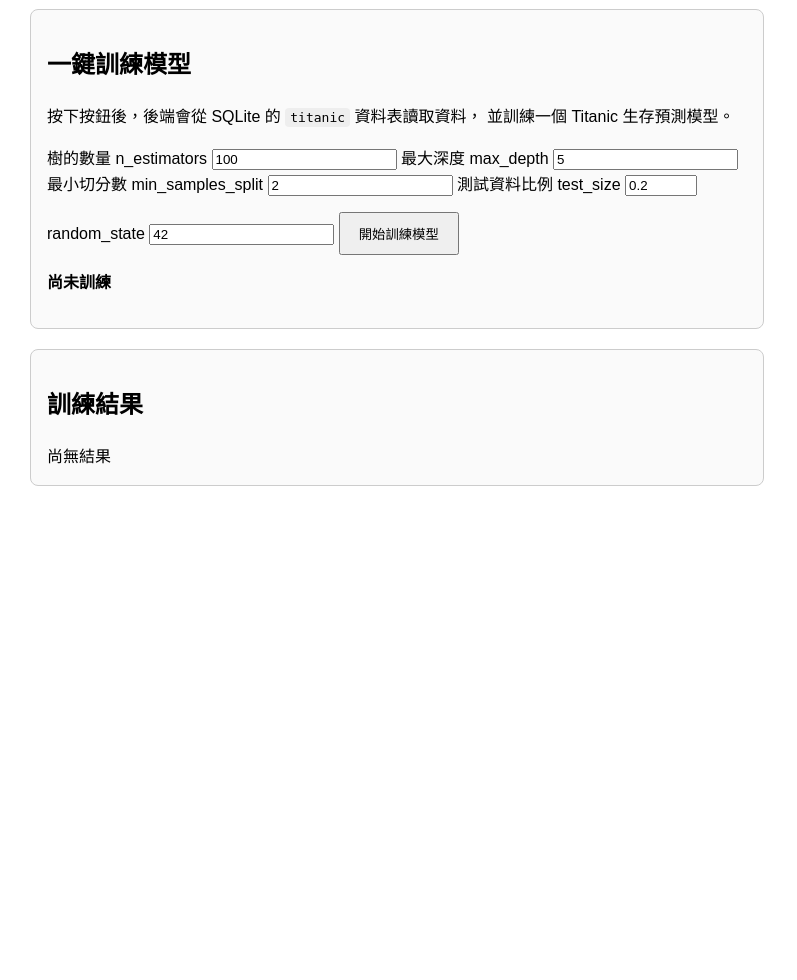
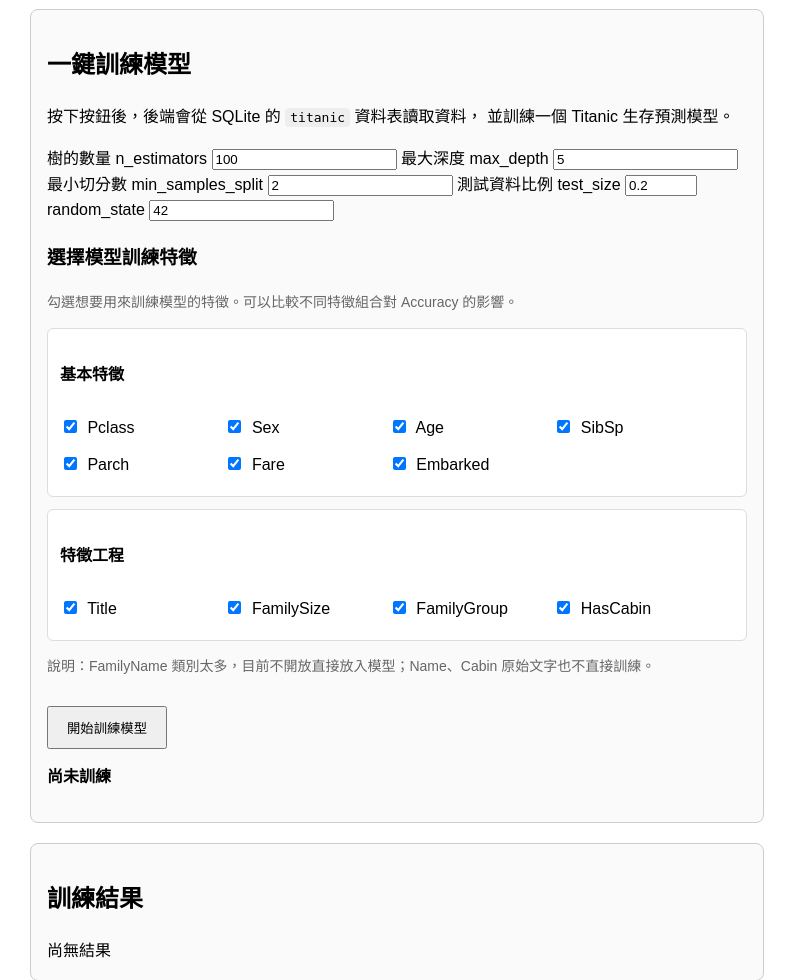
Before and after one commit to likaisuwork9616/Kai_ML_Ajax_titanic, a Flask app: page /ml in a window 1280 px wide. Shown: the part 249-1229 px from the top of the page, without its empty margins (0-797 px from the left). Before the commit the page ends 735 px from the top, so only its background shows below. Run offline with Flask 3, Linux system fonts and the light colour scheme.

Commit message:
增加選擇特徵功能

```diff
--- a/app.py
+++ b/app.py
@@ -22,6 +22,55 @@ MODEL_DIR = "models"
 MODEL_PATH = os.path.join(MODEL_DIR, "titanic_model.joblib")
 MODEL_INFO_PATH = os.path.join(MODEL_DIR, "model_info.json")
 
+# ============================================================
+# 允許使用者在 /ml 頁面勾選的模型特徵
+# ============================================================
+
+ALLOWED_MODEL_FEATURES = [
+    "Pclass",
+    "Sex",
+    "Age",
+    "SibSp",
+    "Parch",
+    "Fare",
+    "Embarked",
+    "Title",
+    "FamilySize",
+    "FamilyGroup",
+    "HasCabin"
+]
+
+DEFAULT_MODEL_FEATURES = [
+    "Pclass",
+    "Sex",
+    "Age",
+    "SibSp",
+    "Parch",
+    "Fare",
+    "Embarked",
+    "Title",
+    "FamilySize",
+    "FamilyGroup",
+    "HasCabin"
+]
+
+CATEGORICAL_FEATURES = [
+    "Sex",
+    "Embarked",
+    "Title",
+    "FamilyGroup"
+]
+
+NUMERIC_FEATURES = [
+    "Pclass",
+    "Age",
+    "SibSp",
+    "Parch",
+    "Fare",
+    "FamilySize",
+    "HasCabin"
+]
+
 # 這裡我們直接在全域讀取資料庫，這樣在每個 route 就可以直接使用 db 來存取資料庫了。
 db = sqlite3.connect(DATABASE, check_same_thread=False)
 
@@ -42,6 +91,35 @@ db.row_factory = sqlite3.Row
 
 def row_to_dict(row):
     return dict(row)
+
+def validate_selected_features(selected_features):
+    """
+    檢查使用者從前端勾選的特徵是否合法。
+
+    規則：
+    1. 如果沒有傳 selected_features，就使用 DEFAULT_MODEL_FEATURES
+    2. 至少要選 1 個特徵
+    3. 只能選 ALLOWED_MODEL_FEATURES 裡面的特徵
+    """
+
+    if selected_features is None:
+        return DEFAULT_MODEL_FEATURES
+
+    if not isinstance(selected_features, list):
+        raise ValueError("selected_features 必須是 list 格式")
+
+    if len(selected_features) == 0:
+        raise ValueError("請至少選擇 1 個模型特徵")
+
+    invalid_features = [
+        feature for feature in selected_features
+        if feature not in ALLOWED_MODEL_FEATURES
+    ]
+
+    if len(invalid_features) > 0:
+        raise ValueError(f"不允許使用的特徵：{invalid_features}")
+
+    return selected_features
 
 def add_title_feature(df):
     """
@@ -172,9 +250,14 @@ def save_model_info(info):
 # 2-1. 小工具：Titanic 資料前處理
 # ============================================================
 
-def preprocess_titanic_train_data(df):
+def preprocess_titanic_train_data(df, selected_features=None):
     """
     訓練模型用的資料前處理函式。
+
+    這版支援：
+    1. 使用者自選特徵
+    2. 自動加入特徵工程
+    3. 只對被選到的類別欄位做 one-hot encoding
 
     回傳：
     X：處理後特徵
@@ -185,100 +268,81 @@ def preprocess_titanic_train_data(df):
     df = df.copy()
 
     # ----------------------------
-    # 1. 加入特徵工程
+    # 1. 檢查使用者選擇的特徵
+    # ----------------------------
+    selected_features = validate_selected_features(selected_features)
+
+    # ----------------------------
+    # 2. 加入特徵工程
     # 會新增：
     # Title、FamilyName、FamilySize、FamilyGroup、HasCabin
     # ----------------------------
     df = add_feature_engineering(df)
 
     # ----------------------------
-    # 2. 目標欄位 y：是否生還
+    # 3. 目標欄位 y：是否生還
     # ----------------------------
     y = df["Survived"]
 
     # ----------------------------
-    # 3. 明確指定模型要使用的特徵
-    # 注意：
-    # FamilyName 暫時不放進模型，因為類別太多
-    # Name / Cabin 原始文字也不直接放進模型
+    # 4. 根據使用者選擇的特徵建立 X
     # ----------------------------
-    feature_columns = [
-        "Pclass",
-        "Sex",
-        "Age",
-        "SibSp",
-        "Parch",
-        "Fare",
-        "Embarked",
-        "Title",
-        "FamilySize",
-        "FamilyGroup",
-        "HasCabin"
+    X = df[selected_features].copy()
+
+    # ----------------------------
+    # 5. 根據 selected_features 判斷哪些是類別欄位、哪些是數值欄位
+    # ----------------------------
+    selected_categorical_columns = [
+        column for column in CATEGORICAL_FEATURES
+        if column in selected_features
     ]
 
-    X = df[feature_columns]
+    selected_numeric_columns = [
+        column for column in NUMERIC_FEATURES
+        if column in selected_features
+    ]
 
     # ----------------------------
-    # 4. 記錄訓練時的補值策略
+    # 6. 記錄訓練時的補值策略
+    # 只有被選到的欄位才需要記錄
     # ----------------------------
-    age_median = X["Age"].median()
-    fare_median = X["Fare"].median()
-    embarked_mode = X["Embarked"].mode()[0]
-
     preprocessing_info = {
-        "age_fill_value": float(age_median),
-        "fare_fill_value": float(fare_median),
-        "embarked_fill_value": embarked_mode,
-
-        # 這些欄位會做 one-hot encoding
-        "categorical_columns": [
-            "Sex",
-            "Embarked",
-            "Title",
-            "FamilyGroup"
-        ],
-
-        # 這些欄位保留為數值
-        "numeric_columns": [
-            "Pclass",
-            "Age",
-            "SibSp",
-            "Parch",
-            "Fare",
-            "FamilySize",
-            "HasCabin"
-        ],
-
-        # 記錄原始模型特徵，方便之後 debug / README 說明
-        "raw_feature_columns": feature_columns
+        "selected_features": selected_features,
+        "categorical_columns": selected_categorical_columns,
+        "numeric_columns": selected_numeric_columns,
+        "raw_feature_columns": selected_features
     }
 
-    # ----------------------------
-    # 5. 缺失值處理
-    # ----------------------------
-    X = X.copy()
+    if "Age" in X.columns:
+        age_median = X["Age"].median()
+        X["Age"] = X["Age"].fillna(age_median)
+        preprocessing_info["age_fill_value"] = float(age_median)
 
-    X["Age"] = X["Age"].fillna(age_median)
-    X["Fare"] = X["Fare"].fillna(fare_median)
-    X["Embarked"] = X["Embarked"].fillna(embarked_mode)
+    if "Fare" in X.columns:
+        fare_median = X["Fare"].median()
+        X["Fare"] = X["Fare"].fillna(fare_median)
+        preprocessing_info["fare_fill_value"] = float(fare_median)
 
-    # Title / FamilyGroup 理論上由特徵工程產生，不應該缺失
-    # 但這裡保險處理，避免未來資料格式異常
-    X["Title"] = X["Title"].fillna("Rare")
-    X["FamilyGroup"] = X["FamilyGroup"].fillna("Alone")
+    if "Embarked" in X.columns:
+        embarked_mode = X["Embarked"].mode()[0]
+        X["Embarked"] = X["Embarked"].fillna(embarked_mode)
+        preprocessing_info["embarked_fill_value"] = embarked_mode
+
+    if "Title" in X.columns:
+        X["Title"] = X["Title"].fillna("Rare")
+
+    if "FamilyGroup" in X.columns:
+        X["FamilyGroup"] = X["FamilyGroup"].fillna("Alone")
 
     # ----------------------------
-    # 6. 類別欄位轉換成 one-hot encoding
+    # 7. 類別欄位轉換成 one-hot encoding
+    # 只轉換這次有被選到的類別欄位
     # ----------------------------
-    X = pd.get_dummies(
-        X,
-        columns=[
-            "Sex",
-            "Embarked",
-            "Title",
-            "FamilyGroup"
-        ]
-    )
+    if len(selected_categorical_columns) > 0:
+        X = pd.get_dummies(
+            X,
+            columns=selected_categorical_columns
+        )
 
     return X, y, preprocessing_info
 
@@ -675,6 +739,10 @@ def train_titanic_model():
         test_size = float(params.get("test_size", 0.2))
         random_state = int(params.get("random_state", 42))
 
+        # 2-9 新增：讀取前端勾選的特徵
+        selected_features = params.get("selected_features")
+        selected_features = validate_selected_features(selected_features)
+
         # 5-1：後端真的從 SQLite 的 titanic 資料表讀取資料
         df = pd.read_sql_query(
             """
@@ -701,7 +769,10 @@ def train_titanic_model():
             }), 400
 
         # 資料前處理：處理缺失值、類別欄位轉換
-        X, y, preprocessing_info = preprocess_titanic_train_data(df)
+        X, y, preprocessing_info = preprocess_titanic_train_data(
+            df,
+            selected_features=selected_features
+        )
 
         # 切分訓練集與測試集
         X_train, X_test, y_train, y_test = train_test_split(
@@ -754,31 +825,32 @@ def train_titanic_model():
 
         # 建立模型資訊
         model_info = {
-    "trained": True,
-    "message": "模型已訓練完成",
-    "model": "RandomForestClassifier",
-    "accuracy": round(accuracy, 4),
-    "best_params": {
-        "n_estimators": model.n_estimators,
-        "max_depth": model.max_depth,
-        "min_samples_split": model.min_samples_split,
-        "test_size": test_size,
-        "random_state": model.random_state
-    },
-    "features": list(X.columns),
-    "preprocessing_info": preprocessing_info,
-    "rows": len(df),
-    "train_size": len(X_train),
-    "test_size": len(X_test),
-    "trained_at": datetime.now().strftime("%Y-%m-%d %H:%M:%S"),
-    "model_path": MODEL_PATH,
-    "old_accuracy": round(old_accuracy, 4) if old_accuracy is not None else None,
-    "new_accuracy": round(accuracy, 4),
-    "is_better_model": is_better_model,
-    "model_updated": True,
-    "compare_message": compare_message,
-    "update_message": "本次模型已取代目前模型"
-}
+        "trained": True,
+        "message": "模型已訓練完成",
+        "model": "RandomForestClassifier",
+        "accuracy": round(accuracy, 4),
+        "best_params": {
+            "n_estimators": model.n_estimators,
+            "max_depth": model.max_depth,
+            "min_samples_split": model.min_samples_split,
+            "test_size": test_size,
+            "random_state": model.random_state
+        },
+        "selected_features": selected_features,
+        "features": list(X.columns),
+        "preprocessing_info": preprocessing_info,
+        "rows": len(df),
+        "train_size": len(X_train),
+        "test_size": len(X_test),
+        "trained_at": datetime.now().strftime("%Y-%m-%d %H:%M:%S"),
+        "model_path": MODEL_PATH,
+        "old_accuracy": round(old_accuracy, 4) if old_accuracy is not None else None,
+        "new_accuracy": round(accuracy, 4),
+        "is_better_model": is_better_model,
+        "model_updated": True,
+        "compare_message": compare_message,
+        "update_message": "本次模型已取代目前模型"
+    }
 
         # 只有當本次模型比舊模型好，或目前沒有舊模型時，才更新正式模型檔案
         if is_better_model:
@@ -802,6 +874,7 @@ def train_titanic_model():
             "model": model_info["model"],
             "rows": model_info["rows"],
             "features": model_info["features"],
+            "selected_features": selected_features,
             "train_size": model_info["train_size"],
             "test_size": model_info["test_size"],
             "accuracy": model_info["accuracy"],
@@ -848,18 +921,24 @@ def check_model_status():
 
     # 4. 如果都有存在，就回傳 model_info.json 裡面的資訊
     return jsonify({
-        "trained": True,
-        "message": model_info.get("message", "模型已訓練完成"),
-        "model": model_info.get("model"),
-        "accuracy": model_info.get("accuracy"),
-        "best_params": model_info.get("best_params"),
-        "features": model_info.get("features"),
-        "rows": model_info.get("rows"),
-        "train_size": model_info.get("train_size"),
-        "test_size": model_info.get("test_size"),
-        "trained_at": model_info.get("trained_at"),
-        "model_path": model_info.get("model_path")
-    }), 200
+    "trained": True,
+    "message": model_info.get("message", "模型已訓練完成"),
+    "model": model_info.get("model"),
+    "accuracy": model_info.get("accuracy"),
+    "best_params": model_info.get("best_params"),
+
+    # 2-9 新增：顯示使用者勾選的原始特徵
+    "selected_features": model_info.get("selected_features"),
+
+    # 訓練後實際進模型的欄位，包含 one-hot encoding 後的欄位
+    "features": model_info.get("features"),
+
+    "rows": model_info.get("rows"),
+    "train_size": model_info.get("train_size"),
+    "test_size": model_info.get("test_size"),
+    "trained_at": model_info.get("trained_at"),
+    "model_path": model_info.get("model_path")
+}), 200
 
 # ============================================================
 # 11. 預測乘客是否存活
--- a/templates/ml.html
+++ b/templates/ml.html
@@ -81,6 +81,33 @@
             padding: 2px 5px;
             border-radius: 4px;
         }
+
+        .feature-section {
+            margin-top: 20px;
+        }
+
+        .feature-group {
+            margin-top: 12px;
+            padding: 12px;
+            border: 1px solid #ddd;
+            border-radius: 6px;
+            background-color: white;
+        }
+
+        .feature-checkbox {
+            display: inline-block;
+            width: 160px;
+            margin: 6px 0;
+        }
+
+        .feature-checkbox input {
+            margin-right: 6px;
+        }
+
+        .small-note {
+            color: #666;
+            font-size: 14px;
+        }
     </style>
 </head>
 
@@ -120,7 +147,84 @@
         <label>random_state</label>
         <input id="randomStateInput" type="number" value="42">
 
+        <div class="feature-section">
+            <h3>選擇模型訓練特徵</h3>
+
+            <p class="small-note">
+                勾選想要用來訓練模型的特徵。可以比較不同特徵組合對 Accuracy 的影響。
+            </p>
+
+            <div class="feature-group">
+                <h4>基本特徵</h4>
+
+                <label class="feature-checkbox">
+                    <input type="checkbox" name="modelFeature" value="Pclass" checked>
+                    Pclass
+                </label>
+
+                <label class="feature-checkbox">
+                    <input type="checkbox" name="modelFeature" value="Sex" checked>
+                    Sex
+                </label>
+
+                <label class="feature-checkbox">
+                    <input type="checkbox" name="modelFeature" value="Age" checked>
+                    Age
+                </label>
+
+                <label class="feature-checkbox">
+                    <input type="checkbox" name="modelFeature" value="SibSp" checked>
+                    SibSp
+                </label>
+
+                <label class="feature-checkbox">
+                    <input type="checkbox" name="modelFeature" value="Parch" checked>
+                    Parch
+                </label>
+
+                <label class="feature-checkbox">
+                    <input type="checkbox" name="modelFeature" value="Fare" checked>
+                    Fare
+                </label>
+
+                <label class="feature-checkbox">
+                    <input type="checkbox" name="modelFeature" value="Embarked" checked>
+                    Embarked
+                </label>
+            </div>
+
+            <div class="feature-group">
+                <h4>特徵工程</h4>
+
+                <label class="feature-checkbox">
+                    <input type="checkbox" name="modelFeature" value="Title" checked>
+                    Title
+                </label>
+
+                <label class="feature-checkbox">
+                    <input type="checkbox" name="modelFeature" value="FamilySize" checked>
+                    FamilySize
+                </label>
+
+                <label class="feature-checkbox">
+                    <input type="checkbox" name="modelFeature" value="FamilyGroup" checked>
+                    FamilyGroup
+                </label>
+
+                <label class="feature-checkbox">
+                    <input type="checkbox" name="modelFeature" value="HasCabin" checked>
+                    HasCabin
+                </label>
+            </div>
+
+            <p class="small-note">
+                說明：FamilyName 類別太多，目前不開放直接放入模型；Name、Cabin 原始文字也不直接訓練。
+            </p>
+        </div>
+
         <button id="trainButton">開始訓練模型</button>
+
+
 
         <p id="statusText" class="status">尚未訓練</p>
     </div>
@@ -166,6 +270,16 @@
         const statusText = document.getElementById("statusText");
         const resultArea = document.getElementById("resultArea");
 
+        function getSelectedFeatures() {
+            const checkedBoxes = document.querySelectorAll('input[name="modelFeature"]:checked');
+
+            const selectedFeatures = Array.from(checkedBoxes).map(function (checkbox) {
+                return checkbox.value;
+            });
+
+            return selectedFeatures;
+        }
+
         // 監聽「開始訓練模型」按鈕
         trainButton.addEventListener("click", async function () {
             // 按下後，先更新畫面狀態
@@ -176,14 +290,26 @@
 
             try {
                 // POST JSON 給後端
+                const selectedFeatures = getSelectedFeatures();
+
+                if (selectedFeatures.length === 0) {
+                    statusText.textContent = "訓練失敗";
+                    statusText.className = "status error";
+                    resultArea.innerHTML = `
+                        <p class="error">請至少選擇 1 個模型特徵。</p>
+                    `;
+                    trainButton.disabled = false;
+                    return;
+                }
+
                 const trainParams = {
                     n_estimators: Number(document.getElementById("nEstimatorsInput").value),
                     max_depth: Number(document.getElementById("maxDepthInput").value),
                     min_samples_split: Number(document.getElementById("minSamplesSplitInput").value),
                     test_size: Number(document.getElementById("testSizeInput").value),
-                    random_state: Number(document.getElementById("randomStateInput").value)
+                    random_state: Number(document.getElementById("randomStateInput").value),
+                    selected_features: selectedFeatures
                 };
-
                 console.log("送到後端的訓練參數：", trainParams);
 
                 const response = await fetch("/api/ml/train", {
@@ -239,7 +365,9 @@
                 // 訓練完成後，重新讀取模型狀態
                 loadModelStatus();
 
-                // 避免 features 不存在時報錯
+                // selectedFeatures：使用者原本勾選的特徵
+                // features：one-hot encoding 後模型實際使用的欄位
+                const selectedFeaturesResult = result.selected_features || [];
                 const features = result.features || [];
 
                 // 取得後端回傳的本次訓練參數
@@ -330,11 +458,21 @@
                     </tr>
                 </table>
 
-                <h3>使用的特徵欄位</h3>
+                    <h3>本次勾選的原始特徵</h3>
 
-                <ul>
-                    ${features.map(feature => `<li>${feature}</li>`).join("")}
-                </ul>
+                    <ul>
+                        ${selectedFeaturesResult.map(feature => `<li>${feature}</li>`).join("")}
+                    </ul>
+
+                    <h3>模型實際使用的特徵欄位</h3>
+
+                    <p class="small-note">
+                        這裡顯示的是經過 one-hot encoding 後，實際進入模型訓練的欄位。
+                    </p>
+
+                    <ul>
+                        ${features.map(feature => `<li>${feature}</li>`).join("")}
+                    </ul>
             `;
 
             } catch (error) {
```
Also changed, not shown: models/model_info.json (+34 -13 lines), README.md.
